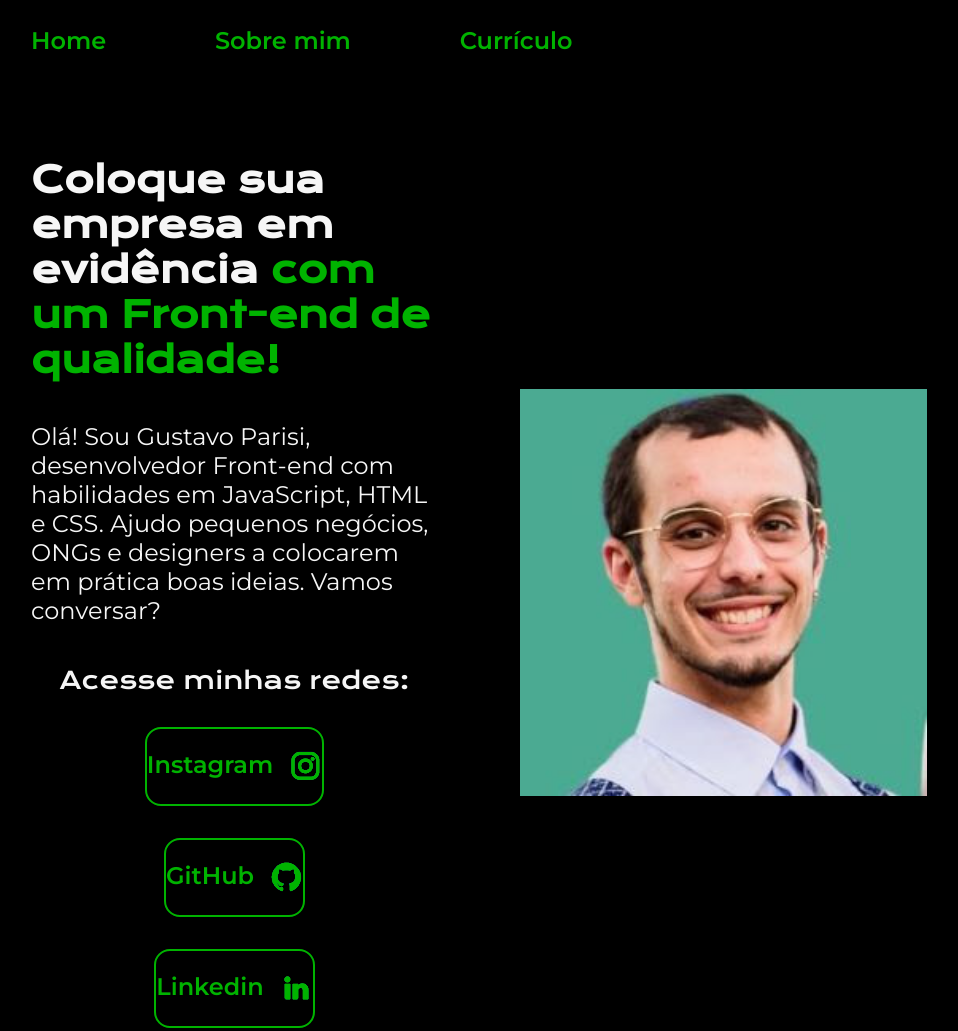
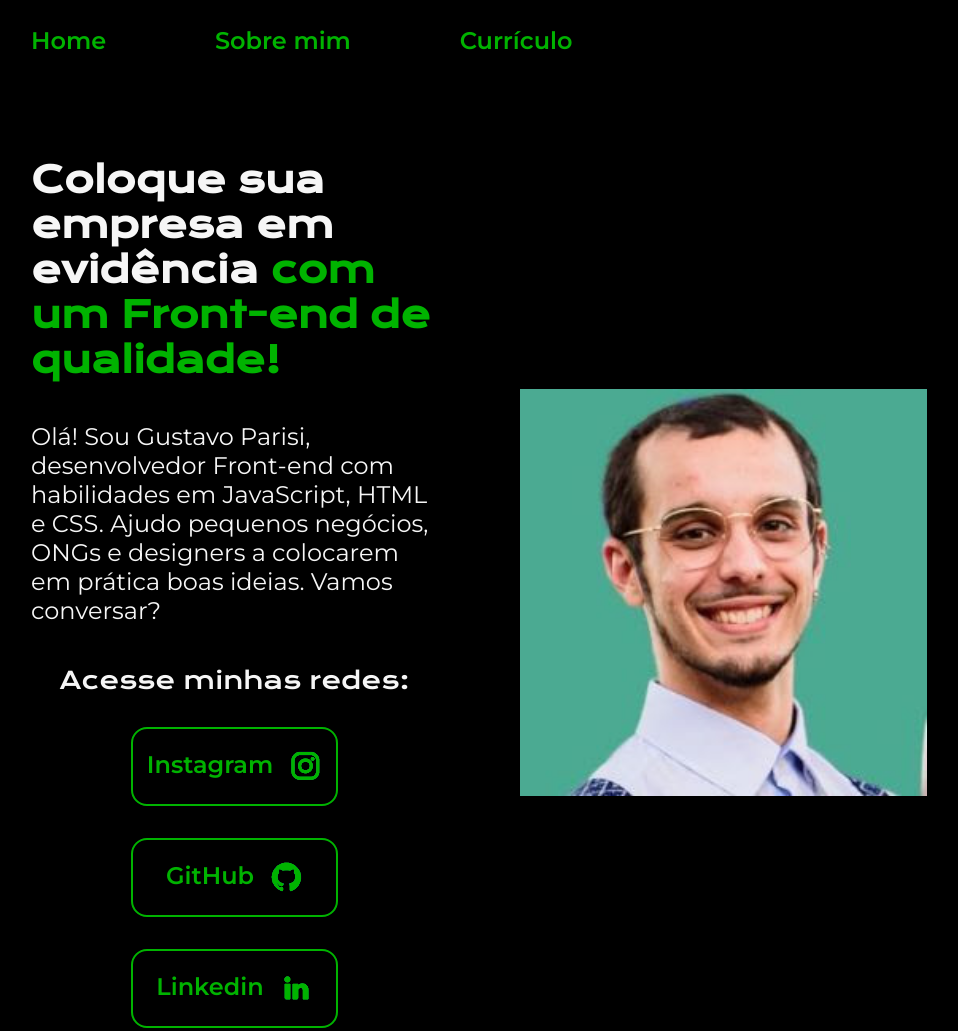
Before and after one commit to gustavonrails/portifolio, a plain HTML site: page index.html in a window 1280 px wide. Shown: the top 1031 px of the page, without its empty margins (161-1119 px from the left). Drawn offline with nearby package versions, Linux system fonts and the light colour scheme.

Commit message:
Create styles.css

```diff
--- a/Styles/styles.css
+++ b/Styles/styles.css
@@ -80,7 +80,7 @@ body {
     justify-content:center;
     gap:16px;
     background-color: var(--cor--primaria);
-    width: auto;
+    width: 50%;
     text-align: center;
     border-radius: 16px;
     font-size: 1.5rem;
@@ -119,7 +119,6 @@ body {
     .cabecalho{
         padding: 10%;
 
-
     }
     .cabecalho__menu{
         justify-content:center;
@@ -130,8 +129,10 @@ body {
 
     }
     .apresentacao__conteudo{
-        width: auto;}
+        width: auto;
+    }
     .aprentacao__links_navegacao{
-                width:240px;
+    width:240px;
     }
+
 }
```
